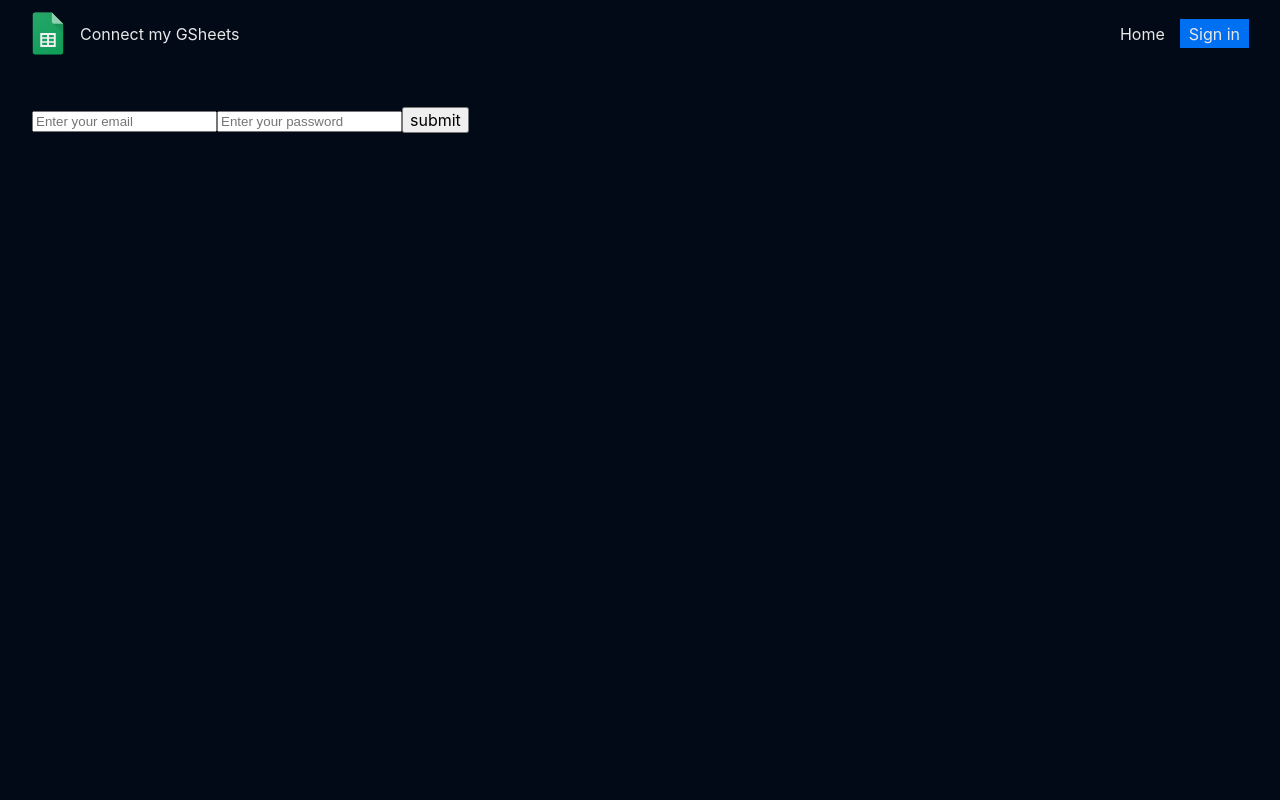
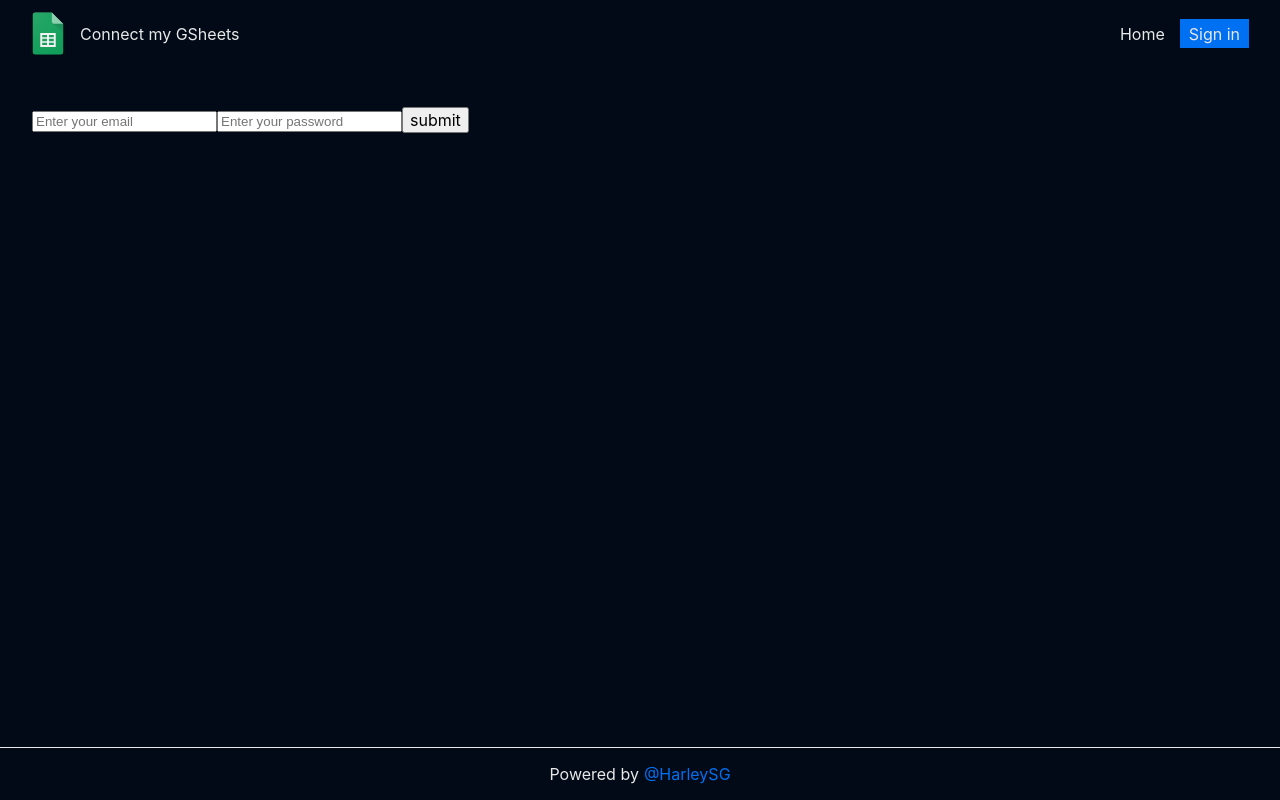
Before and after one commit to harleysg/googleapi.sheet, a Next.js app: page /adviser in a window 1280 px wide. Built offline with nearby package versions, Linux system fonts and the light colour scheme; no server answers.

Commit message:
feat(componets): add footer into Layout

```diff
--- a/components/layout.js
+++ b/components/layout.js
@@ -1,7 +1,8 @@
 import Head from 'next/head'
+import Link from 'next/link'
+import { useSession } from 'next-auth/react'
+
 import Header from './header'
-
-import { useSession } from "next-auth/react"
 
 export default function Layout({ children, title = 'googleapi sheet' }) {
   const { data: session } = useSession()
@@ -19,6 +20,14 @@ export default function Layout({ children, title = 'googleapi sheet' }) {
       <main className='o-main'>
         <div className='o-wrapper'>{children}</div>
       </main>
+
+      <footer className='o-wrapper o-footer'>
+        <Link href='https://bit.ly/36RsoAA' passHref={true}>
+          <a target={'_blank'}>
+            <span>Powered by </span> <span className='c-link'>@HarleySG</span>
+          </a>
+        </Link>
+      </footer>
     </>
-  );
+  )
 }
```
